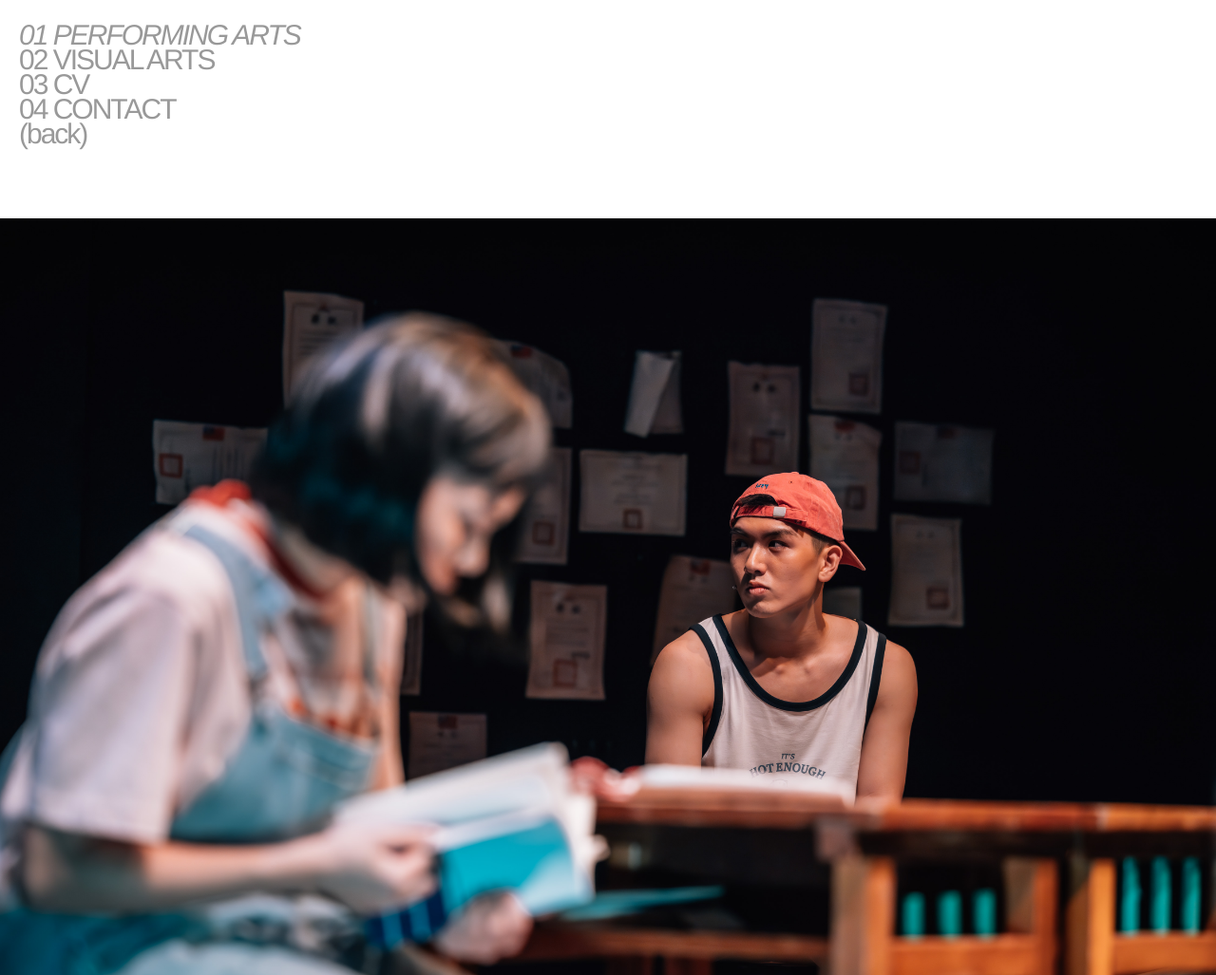
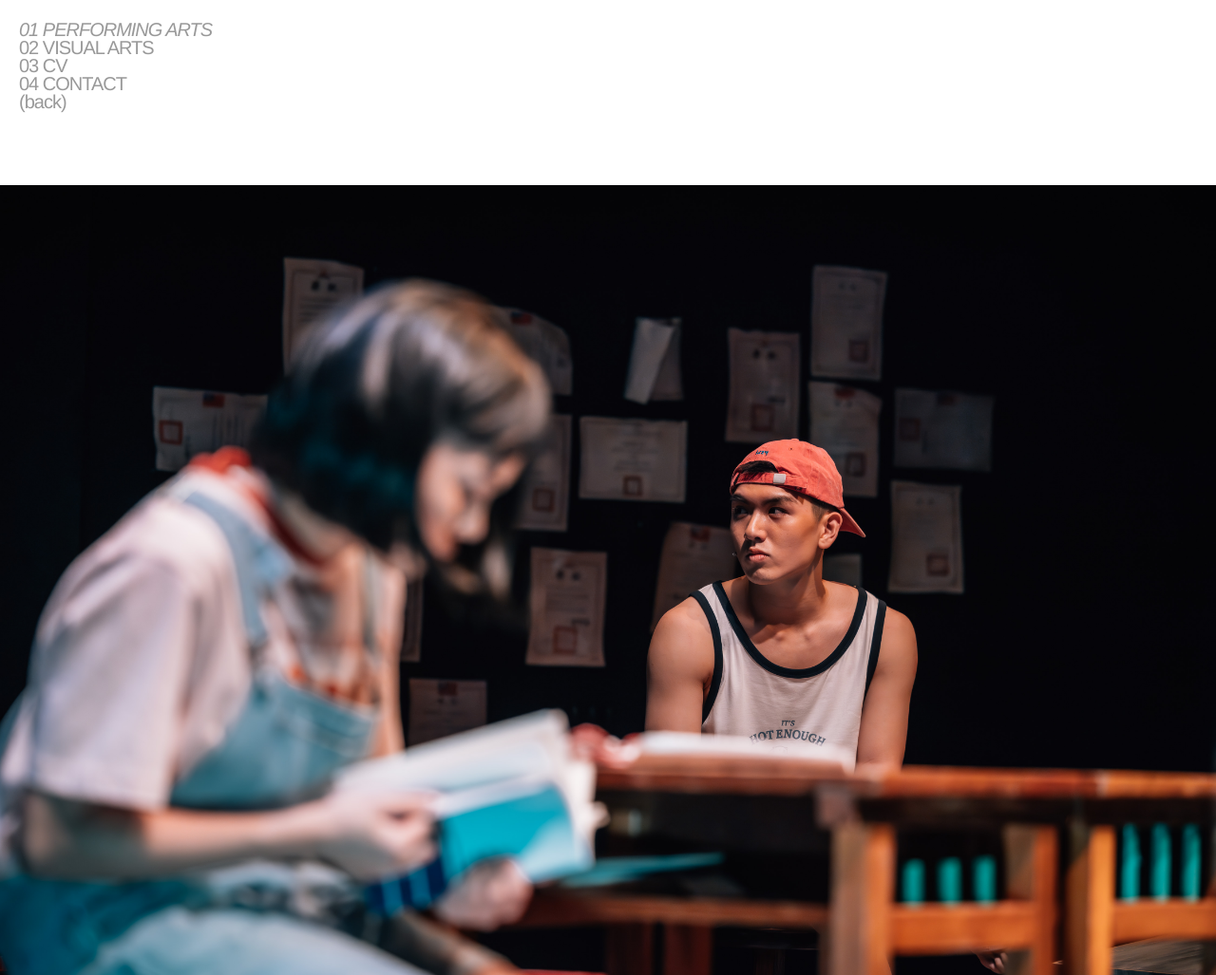
Before and after one commit to jhliuu/portfolio, a plain HTML site: page performing_art.html in a window 1280 px wide. Shown: the top 1027 px of the page at 95% size. Drawn offline with Linux system fonts and the light colour scheme.

Commit message:
Update performing_art.html

```diff
--- a/performing_art.html
+++ b/performing_art.html
@@ -28,10 +28,10 @@
         .menu a {
             text-decoration: none;
             color: #999999;
-            font-size: 30px;
-            margin-bottom: -8px;
+            font-size: 20px;
+            margin-bottom: -4px;
             font-weight: 300;
-	    letter-spacing: -2px;
+	    letter-spacing: -1px;
         }
         .menu a.active {
             font-style: italic;
```
